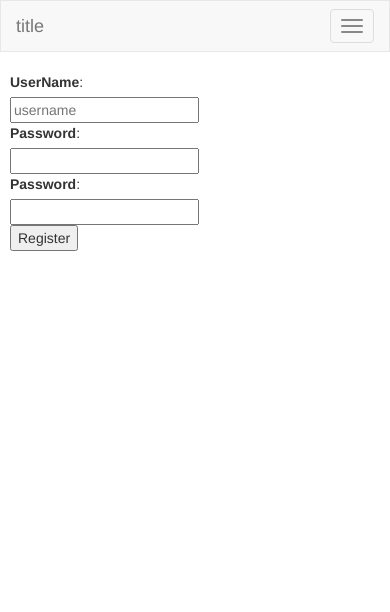
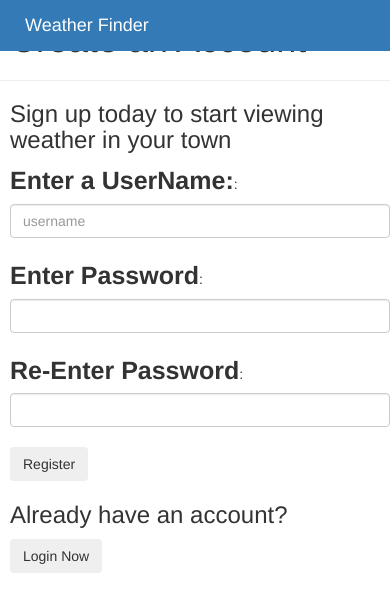
Before and after one commit to theradler/project1, a Flask app: page /register in a window 390 px wide; the page is wider, and only the part inside the window is pictured. Shown: the top 612 px of that part. Run offline with Flask 2, Linux system fonts and the light colour scheme; some libraries are stand-ins or nearby versions.

Commit message:
freaking hate css & html styling

```diff
--- a/weathersite/forms.py
+++ b/weathersite/forms.py
@@ -1,15 +1,15 @@
 from flask_wtf import Form
-from wtforms import StringField, PasswordField, BooleanField, SubmitField, SelectField
+from wtforms import StringField, PasswordField,  SubmitField, SelectField, TextAreaField
 from wtforms.validators import DataRequired
 
 from .validators import Unique, IsPasswordMatch
 from .models import User
 
 class RegisterForm(Form):
-    username = StringField('UserName', validators=[DataRequired(),
+    username = StringField('Enter a UserName: ', validators=[DataRequired(),
         Unique(User, User.UserName, message='There is already an account with that Username.')])
-    password1 = PasswordField('Password', validators=[DataRequired()])
-    password2 = PasswordField('Password', validators=[DataRequired()])
+    password1 = PasswordField('Enter Password', validators=[DataRequired()])
+    password2 = PasswordField('Re-Enter Password', validators=[DataRequired()])
     submit = SubmitField('Register')
     #, validators=[IsPasswordMatch(password1, password2, message="These passwords do not match")])
 
@@ -24,9 +24,9 @@
     choices = [('zipcode', 'Zipcode'),
                ('city','City'),
                ('state','State')]
-    select = SelectField('Search for location:', choices=choices)
-    search = StringField('Search')
-    submit = SubmitField('Search')
+    select = SelectField('Choose your search criteria', choices=choices)
+    search = StringField('Enter you search value')
+    submit = SubmitField('Let her rip')
 
 
 class CommentForm(Form):
--- a/weathersite/static/styles/style.css
+++ b/weathersite/static/styles/style.css
@@ -1,3 +1,26 @@
+@media screen and (min-width: 768px) {
+  body {
+    font: 100% Helvetica, sans-serif;
+    padding-top: 40px;
+    margin: 0;
+    margin-left: 10px;
+  }
+}
+#myVideo {
+    position: fixed;
+    right: 0;
+    bottom: 0;
+    min-width: 100%;
+    min-height: 100%;
+}
+.content {
+    position: fixed;
+    bottom: 0;
+    background: rgba(0, 0, 0, 0.5);
+    color: #f1f1f1;
+    width: 100%;
+    padding: 20px;
+}
 #homepage_Banner {
   padding-left: 25px;
   font: 100% Helvetica, sans-serif;
@@ -7,32 +30,30 @@
   padding-left: 25px;
   padding-right: 24px;
 }
+
 #homepage_Content .col-sm-4 {
   text-align: center;
 }
 
-#loginModal .close {
-  display: none;
+.nav>li>a:focus, .nav>li>a:hover {
+  text-decoration: none;
+  background-color: inherit;
 }
-#loginModal #loginModalTitle {
+
+a {
+  color: #fff;
+  text-decoration: none;
+}
+.thumbnail img {
+    height:300px;
+    width:100%;
+}
+#LoginForm {
+  font: 100% Helvetica, sans-serif;
   text-align: center;
 }
-#loginModal .form-control {
-  margin: auto;
-  width: 95%;
-  margin-bottom: 10px;
-}
-#loginModal #login_user_password {
-  margin-bottom: 10px;
-}
-
-.modal-backdrop {
-  background-color: rgba(0, 0, 0, 0.0001) !important;
-}
-
-#registrationColumn {
-  padding-left: 25px;
-  width: 40%;
+.form-label {
+font-size: 25px;
 }
 
 /*# sourceMappingURL=style.css.map */
--- a/weathersite/templates/layout.html
+++ b/weathersite/templates/layout.html
@@ -1,8 +1,9 @@
+
 <!DOCTYPE html>
 <html>
 
 <head>
-  <title>My Website!</title>
+  <title>Weather Finder</title>
   <meta charset="utf-8">
   <meta name="viewport" content="width=device-width, initial-scale=1">
   <!-- Latest compiled and minified CSS -->
@@ -14,28 +15,27 @@
 </head>
 
 <body>
-  <nav class="navbar navbar-default">
-    <div class="container-fluid">
-      <!-- Brand and toggle get grouped for better mobile display -->
-      <div class="navbar-header">
-        <button type="button" class="navbar-toggle collapsed" data-toggle="collapse" data-target="#bs-example-navbar-collapse-1" aria-expanded="false">
-        <span class="sr-only">Toggle navigation</span>
-        <span class="icon-bar"></span>
-        <span class="icon-bar"></span>
-        <span class="icon-bar"></span>
+  <div id="navbar">
+  <nav class="navbar navbar-fixed-top bg-primary navbar-dark>
+    <div class=" container-fluid ">
+      <div class="navbar-header ">
+        <button type="button " class="navbar-toggle collapsed " data-toggle="collapse " data-target="#bs-example-navbar-collapse-1 " aria-expanded="false ">
+        <span class="sr-only ">Toggle navigation</span>
+        <span class="icon-bar "></span>
+        <span class="icon-bar "></span>
+        <span class="icon-bar "></span>
       </button>
-        <a class="navbar-brand" href="/">title</a>
+        <a class="navbar-brand " href="/ " style="margin-left: 10px;"
+>Weather Finder</a>
       </div>
-
-
-      <div class="collapse navbar-collapse" id="bs-example-navbar-collapse-1">
-        <ul class="nav navbar-nav navbar-right">
+      <div class="collapse navbar-collapse " id="bs-example-navbar-collapse-1 ">
+        <ul class="nav navbar-nav navbar-right bg-primary ">
           <li>
             {% if current_user.is_active %}
-            <a href="/logout">
+            <a href="/logout " style="margin-right: 10px;">
                 Logout
               </a> {% else %}
-            <a href="#loginModal" data-toggle="modal" data-target="#loginModal">
+            <a href="/login " style="margin-right: 10px; ">
                 Login/Sign Up
               </a> {% endif %}
           </li>
@@ -45,19 +45,8 @@
       </div>
     </div>
   </nav>
-  <div class="modal" id="loginModal">
-    <div class="modal-dialog modal-dialog-centered">
-      <div class="modal-content">
-        <form action="/login" method="POST">
-          <input type="username" name="username" placeholder="Username">
-          <input type="password" name="password" placeholder="Password">
-          <input type="submit" value="Log in">
-        </form>
-
-      </div>
-    </div>
-  </div>
-
+</div>
+<div style="margin-top: 10px"></div>
 
 
 
--- a/weathersite/templates/location.html
+++ b/weathersite/templates/location.html
@@ -5,6 +5,7 @@
 <div class="row">
     <h1>{{ location_id }}</h1>
     <h1>{{ current_user.get_id() }}</h1>
+    <h1>{{ weather_data }}</h1>
   <div class="col-sm-8" id="loginColumn">
     <form action='/comment/{{ location_id }}/{{ current_user.get_id() }}' method="post">
       {{ form.comment.label }}: {{ form.comment }}
--- a/weathersite/templates/register.html
+++ b/weathersite/templates/register.html
@@ -1,18 +1,26 @@
-{% extends "layout.html" %} {% block body %}
+{% extends "layout.html" %}
+{% block body %}
+<h1 style="margin-left:10px">Create an Account</h1>
+<hr>
+<h3 style="margin-left:10px">  Sign up today to start viewing weather in your town</h3>
 <div class="row">
-  <div class="col-sm-8" id="registrationColumn">
+  <div class="col-sm-8" id="loginColumn" style="margin-left:10px;">
     <form action='/register' method="post">
-      {{ form.username.label }}: {{ form.username(placeholder='username') }}
+      {{ form.username.label(class_="form-label") }}: {{ form.username(placeholder='username', class_="form-control") }}
       <br>
-      {{ form.password1.label }}: {{ form.password1 }}
+      {{ form.password1.label(class_="form-label") }}: {{ form.password1(class_="form-control") }}
       <br>
-      {{ form.password2.label }}: {{ form.password2 }}
+      {{ form.password2.label(class_="form-label") }}: {{ form.password2(class_="form-control") }}
       <br>
-      {{ form.submit }}
+      {{ form.submit(class_='btn btn-secondary') }}
       {{ form.csrf_token }}
     </form>
   </div>
   <div class="col-sm-4">
   </div>
 </div>
+<h3 style="margin-left:10px"> Already have an account?</h3>
+<form>
+<input style="margin-left:10px" class="btn btn-secondary" type="button" value="Login Now" onclick="window.location.href='/login'" />
+</form>
 {% endblock %}
```
Also changed, not shown: weathersite/templates/index.html (+10 -9 lines), weathersite/templates/login.html (+11 -4 lines), weathersite/templates/search.html (+5 -3 lines), weathersite/utils.py (+3 -5 lines), 1 other file.
